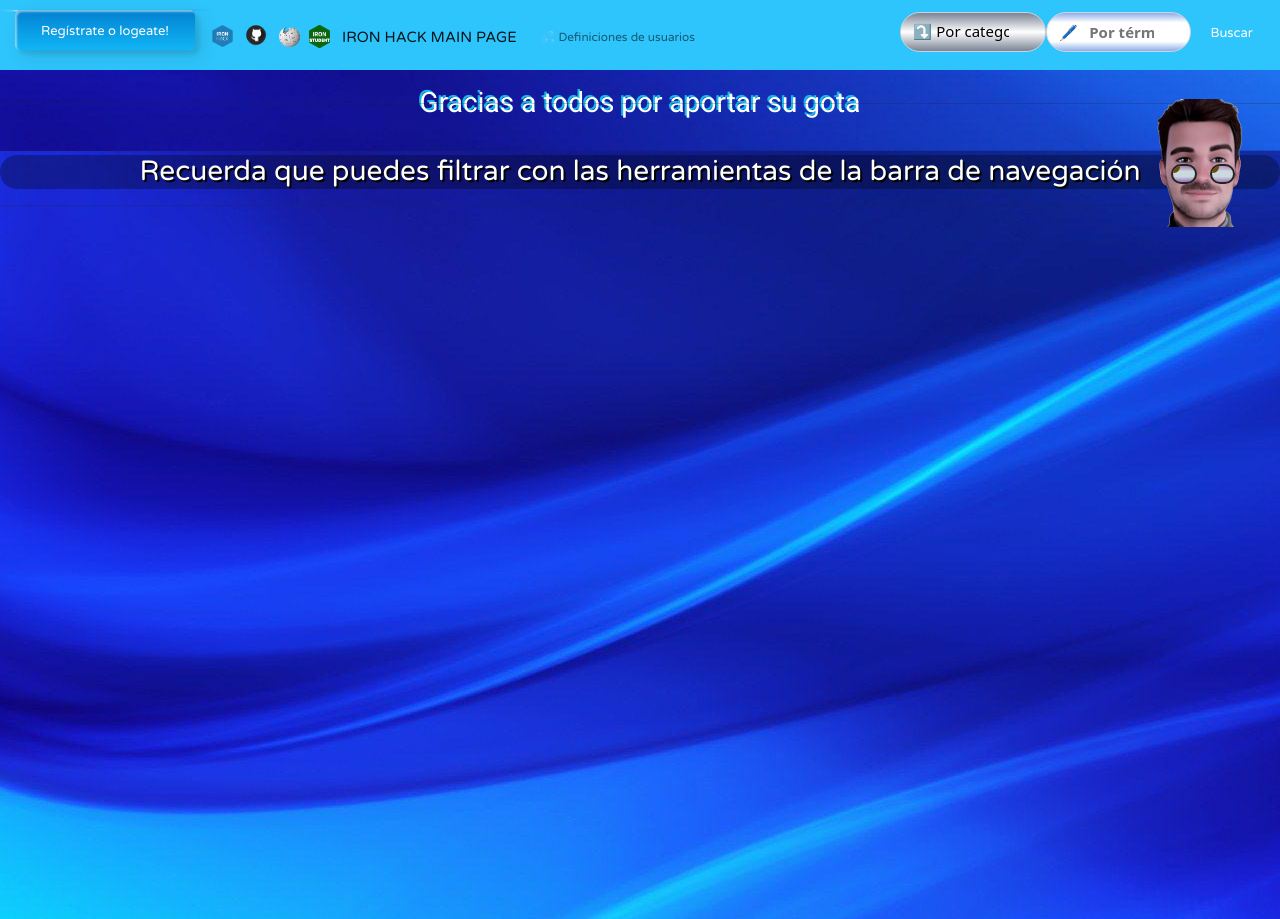
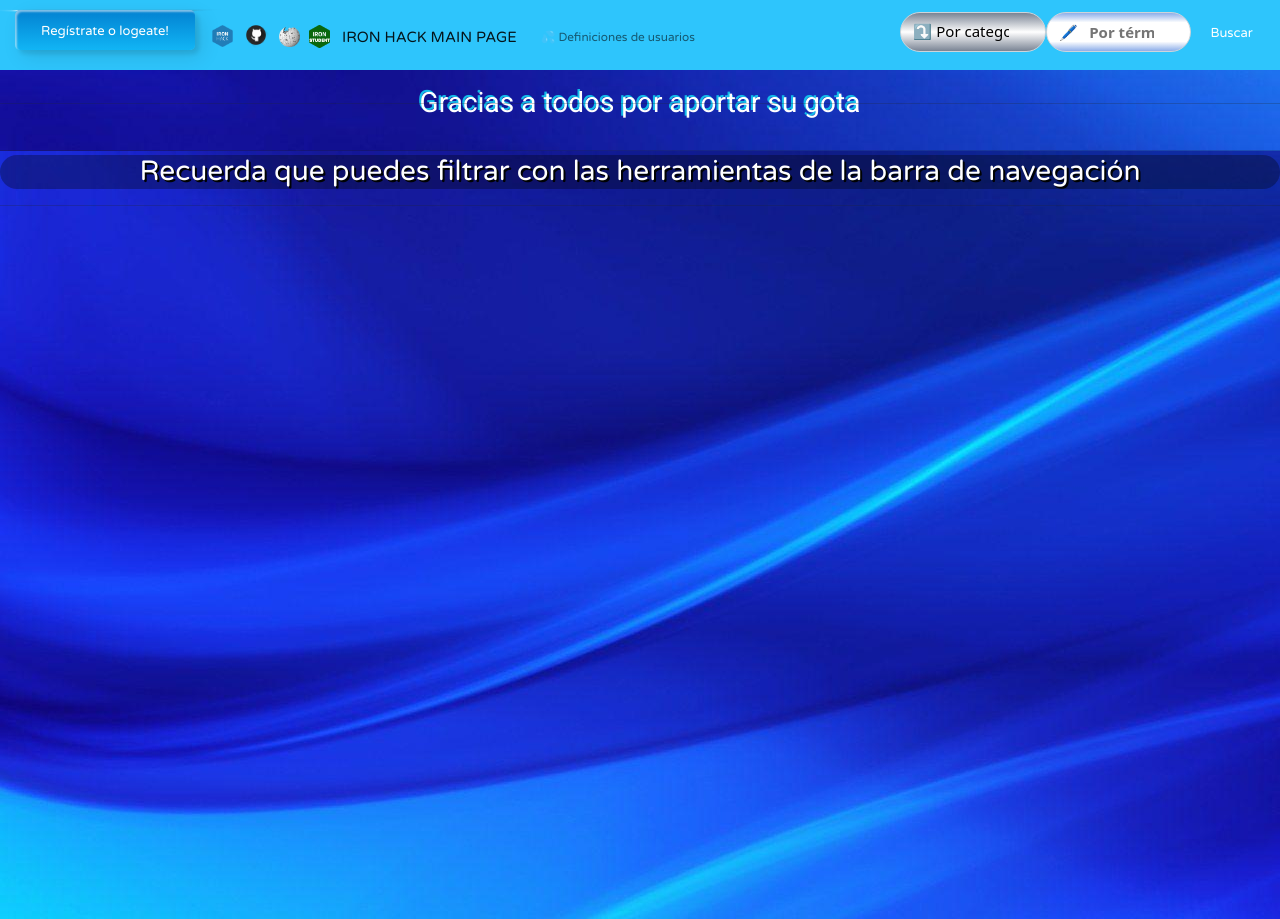
Before and after one commit to barcelona-power/iron-learning, a Node server app: template views/definition/list.hbs in a window 1280 px wide; the page is wider, and only the part inside the window is pictured. Run offline with Node 20, Linux system fonts and the light colour scheme; the template is opened without the code that fills it, so the values that code supplies are empty; some libraries are stand-ins or nearby versions.

Commit message:
modificada alguna cosa

```diff
--- a/views/definition/list.hbs
+++ b/views/definition/list.hbs
@@ -47,16 +47,3 @@
       </div>
     <hr>
     </div>
-    <img class="edgar" src="../imagenes/edg-ojos.png" width="10%" alt="">
-
-<div class="eyes-fixed">
-  <div class="eyes">
-      <div class="eye">
-        <div class="ball"></div>
-      </div>
-
-      <div class="eye">
-        <div class="ball"></div>
-      </div>
-    </div>
-</div>
--- a/views/frontpage/main.hbs
+++ b/views/frontpage/main.hbs
@@ -1,6 +1,6 @@
     {{> navbar}}
 
- <div id="body-profile-img">
+ <div >
 <h1>Mensaje secreto</h1>
  {{#each databases as |database|}}
 <div class="body-profile-img">
@@ -70,6 +70,7 @@
   </div>
             </div>
         {{/each}}
+<img src="imagenes/fondos/fondoBlue.jpg" class="img-list"  alt="falta imagen">
 
 
  </div>
```
